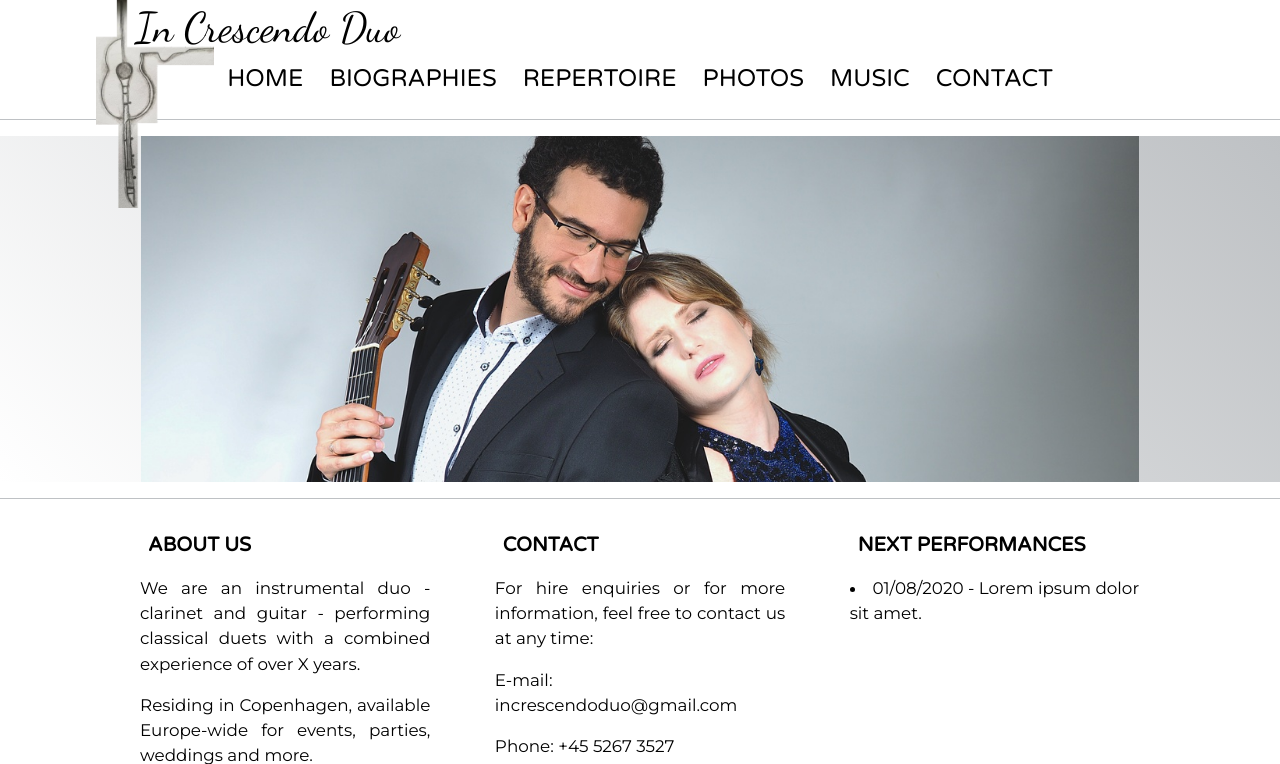
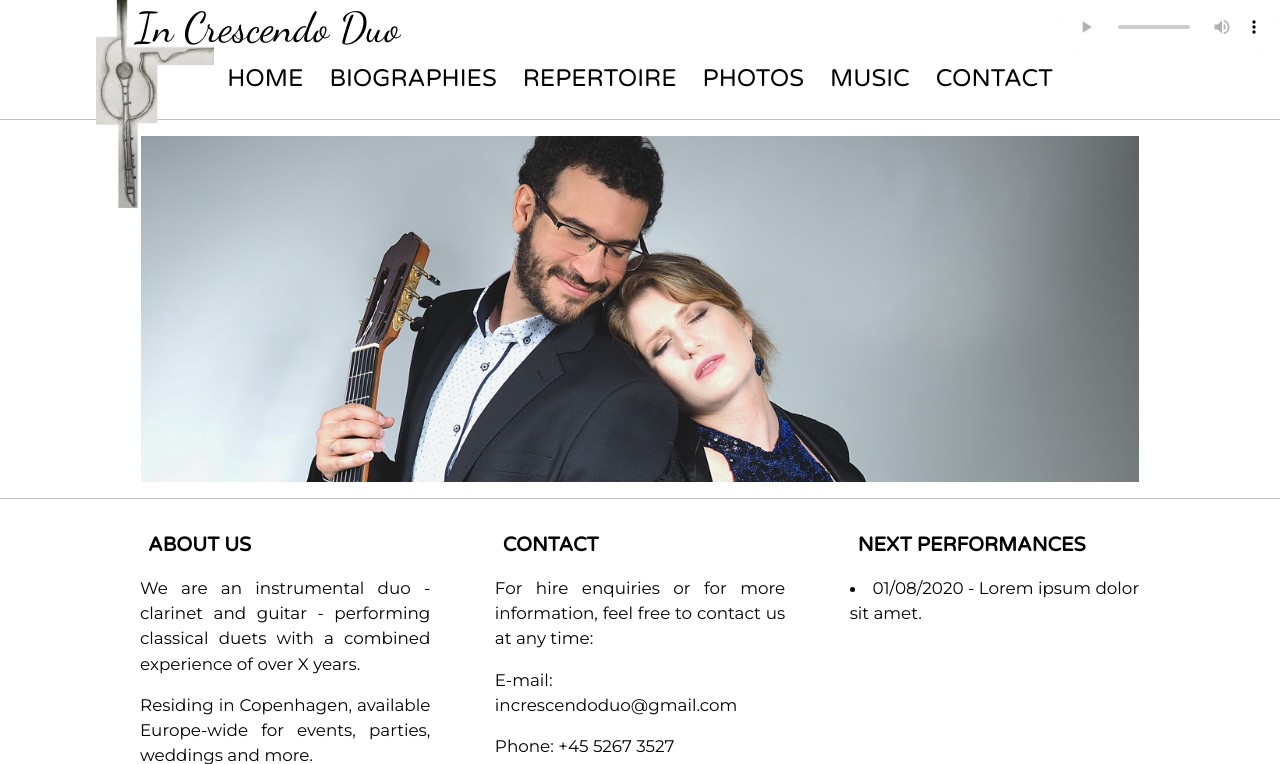
Before and after one commit to EsztiDi/increscendoduo, a PHP site: page / in a window 1280 px wide. Shown: the top 764 px of the page. Run offline with PHP 8.4, Linux system fonts and the light colour scheme; some libraries are stand-ins or nearby versions.

Commit message:
Audio on homepage

```diff
--- a/index.html
+++ b/index.html
@@ -26,7 +26,7 @@
         <li><a href="./contact.html">Contact</a></li>
       </ul>
     </nav>
-
+    <audio id="audio" src="./audio/In Crescendo Duo - History of Tango.mp3" controlsList="nodownload" controls autoplay loop></audio>
     <i class="fas fa-bars"></i>
     <i class="fas fa-times"></i>
   </header>
--- a/scripts/main.js
+++ b/scripts/main.js
@@ -1,4 +1,11 @@
 $(document).ready(function() {
+
+  var audio = document.getElementById("audio");
+  if (window.matchMedia("(max-width: 640px)").matches) {
+    audio.remove();
+  } else if (document.location.href.includes("index")) {
+    audio.volume = 0.15;
+  }
 
   // if (window.matchMedia("(max-width: 640px)").matches) {
     var slideIndex = 0;
--- a/styles/main.css
+++ b/styles/main.css
@@ -119,6 +119,20 @@ nav li:hover a {
   color: #8A9093;
   color: var(--hover-color);
 }
+audio::-webkit-media-controls-panel {
+  background: #FFF;
+}
+audio::-webkit-media-controls-current-time-display,
+audio::-webkit-media-controls-time-remaining-display {
+  display: none;
+}
+audio {
+  position: absolute;
+  top: 0;
+  right: 0;
+  width: 220px;
+  outline: 0px;
+}
 
 main {
   margin-top: 2.5rem;
@@ -152,8 +166,8 @@ section > * {
 .slideshow {
   position: relative;
   overflow: hidden;
-  /* width: 78%; */
-  width: 100%;
+  width: 78%;
+  /* width: 100%; */
   padding-top: 27%;
   margin: auto;
   background: linear-gradient(225deg, #BEC1C4, #FFF);
@@ -166,9 +180,9 @@ section > * {
   display: none;
   position: absolute;
   top: -15%;
-  /* width: 100%; */
-  left: 11%;
-  width: 78%;
+  width: 100%;
+  /* left: 11%; */
+  /* width: 78%; */
 }
 
 .cards {
@@ -279,7 +293,7 @@ section > * {
   letter-spacing: 0.1rem;
   font-family: 'Yellowtail', cursive;
   font-weight: 500;
-  margin: 10% 0 1%;
+  margin: 2rem 0 0.5rem;
   /* opacity: 0; */
   /* animation: var(--fade-animation); */
 }
@@ -291,7 +305,7 @@ section > * {
   /* clear: left; */
   align-self: flex-start;
   min-width: 200px;
-  margin: 2.5% 0 0.5% 5%;
+  margin: 1.5rem 0 0.5% 5%;
 }
 .rep .img-container::before {
   content: "";
@@ -568,12 +582,12 @@ footer {
   .us {
     padding-top: 1.5rem;
   }
-  .cards h3 {
+  .cards h3, .rep h3 {
     text-align: center;
     text-indent: 0;
   }
   .bio h3 {
-    font-size: 1.98rem;
+    font-size: 2rem;
     letter-spacing: 0;
   }
   .rep h3:first-of-type {
@@ -587,7 +601,7 @@ footer {
   .rep .img-container {
     width: 90%;
     padding-top: 135%;
-    margin: 15% auto 0;
+    margin: 3rem auto 0;
   }
   .modal-slides {
     max-width: 100%;
```
Also changed, not shown: 1 other file.
